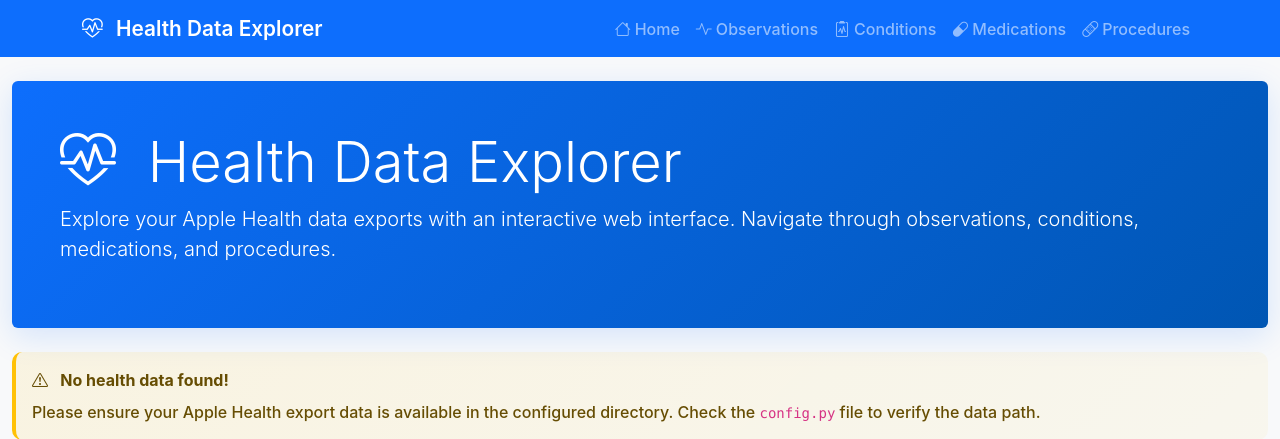
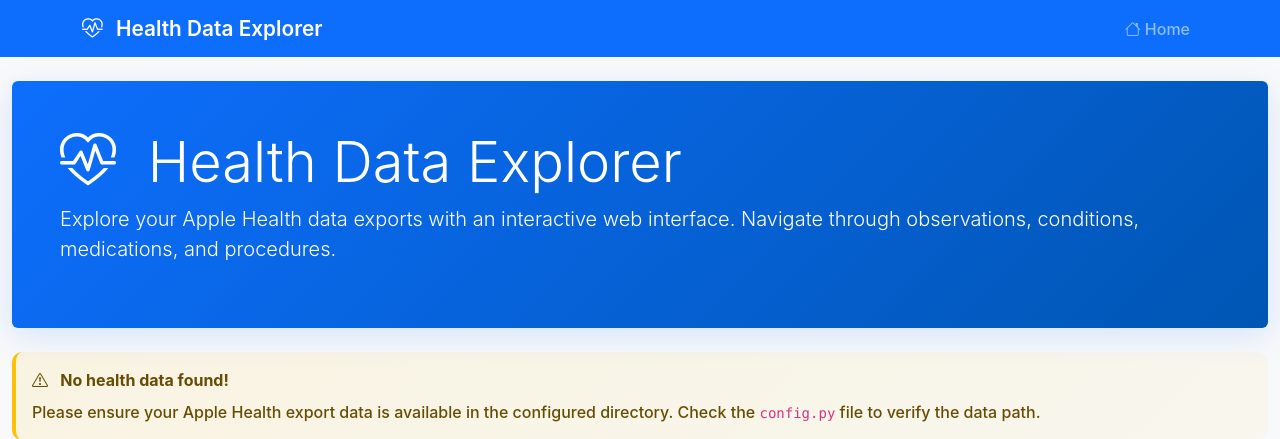
Before and after one commit to HealthRecords/health-record-visualizer, a Flask app: page / in a window 1280 px wide. Shown: the top 439 px of the page. Run offline with Flask 3, Linux system fonts and the light colour scheme; some libraries are stand-ins or nearby versions.

Commit message:
Fix nav bar.

```diff
--- a/templates/base.html
+++ b/templates/base.html
@@ -37,26 +37,20 @@
                             <i class="bi bi-house me-1"></i>Home
                         </a>
                     </li>
+                    {% if has_fhir_data %}
                     <li class="nav-item">
-                        <a class="nav-link" href="/observations">
-                            <i class="bi bi-activity me-1"></i>Observations
+                        <a class="nav-link" href="/fhir">
+                            <i class="bi bi-heart-pulse me-1"></i>Your Health Data
                         </a>
                     </li>
+                    {% endif %}
+                    {% if has_cda_data %}
                     <li class="nav-item">
-                        <a class="nav-link" href="/conditions">
-                            <i class="bi bi-clipboard2-pulse me-1"></i>Conditions
+                        <a class="nav-link" href="/cda">
+                            <i class="bi bi-database me-1"></i>CDA Health Data
                         </a>
                     </li>
-                    <li class="nav-item">
-                        <a class="nav-link" href="/medications">
-                            <i class="bi bi-capsule me-1"></i>Medications
-                        </a>
-                    </li>
-                    <li class="nav-item">
-                        <a class="nav-link" href="/procedures">
-                            <i class="bi bi-bandaid me-1"></i>Procedures
-                        </a>
-                    </li>
+                    {% endif %}
                 </ul>
             </div>
         </div>
--- a/templates/index.html
+++ b/templates/index.html
@@ -50,8 +50,8 @@
 <div class="row">
     <div class="col-12">
         <h2 class="mb-4">
-            <i class="bi bi-list-ul me-2"></i>
-            Available Data Types
+            <i class="bi bi-heart-pulse me-2"></i>
+            Your Health Data
         </h2>
     </div>
 </div>
```
Also changed, not shown: main.py (+69 -28 lines).
